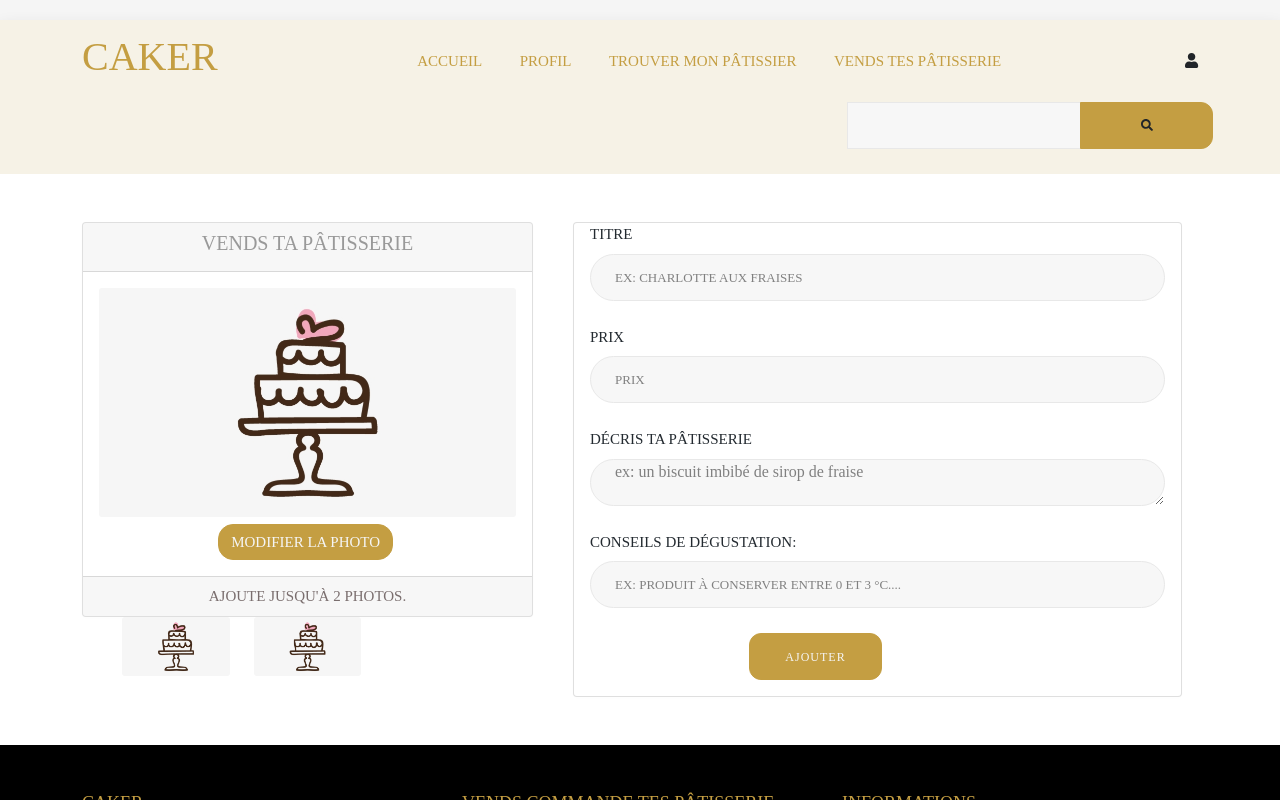
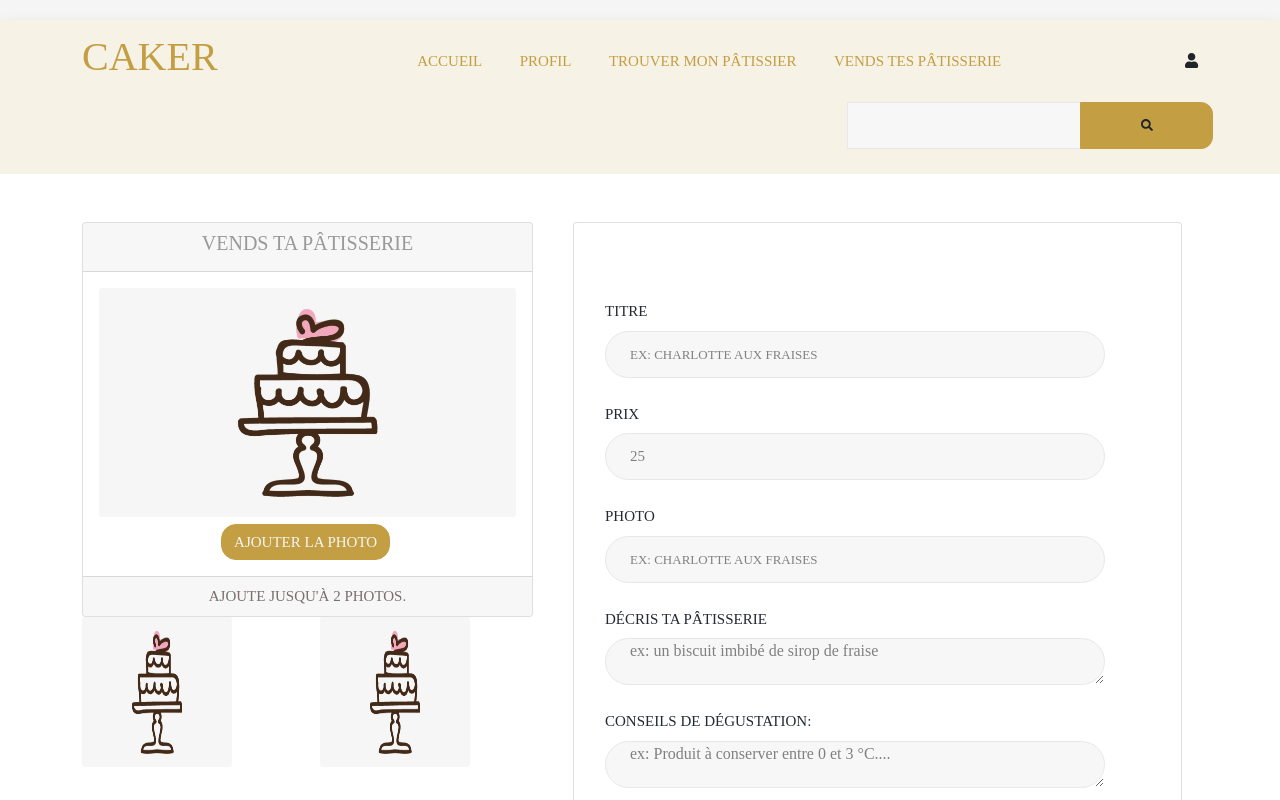
Before and after one commit to Meriambm93/caker_project, a Next.js app in the folder caker/: page /vendsTesPatisserie in a window 1280 px wide. Shown: the top 800 px of the page. Built offline with nearby package versions, Linux system fonts and the light colour scheme.

Commit message:
feat: modify SignUP VendsTesPatisserie shop1 Card

```diff
--- a/caker/src/components/Card.jsx
+++ b/caker/src/components/Card.jsx
@@ -8,7 +8,7 @@ const Card = (props) => {
 
   return (
     <div className="col-md-4">
-      <div className="card mb-4 product-wap rounded-0">
+      <div className="card mb-4 product-wap rounded-0 mx-1">
         <div className="card rounded-0">
           <Image src={src} alt="image" {...otherProps} />
           <div className="card-img-overlay rounded-0 product-overlay d-flex align-items-center justify-content-center">
--- a/caker/src/components/VendsTesPatisserie.jsx
+++ b/caker/src/components/VendsTesPatisserie.jsx
@@ -1,8 +1,54 @@
 import Button from "./Button"
 import Image from "next/dist/client/image"
 import cake from "../assets/images/cake.png"
-import FormInput from "./FormInput"
+//import FormInput from "./FormInput"
+import { Field, Formik } from "formik"
+import * as yup from "yup"
+import { useCallback } from "react"
+import axios from "axios"
+
+const validationSchema = yup.object().shape({
+  name: yup.string().required().min(1).max(120),
+  price: yup
+    .number()
+    .test(
+      "maxDigitsAfterDecimal",
+      "number field must have 2 digits after decimal or less",
+      (number) => /^\d+(\.\d{1,2})?$/.test(number),
+    )
+    .min(1)
+    .required(),
+  mainPicture: yup.string().max(125).required(),
+  secondaryPicture: yup.string().max(125),
+  shop_id: yup.number().integer().min(1).required(),
+})
 const ContentVends = () => {
+  const initialValues = {
+    name: "",
+    price: 25,
+    mainPicture: "",
+    secondaryPicture: "",
+    shop_id: 2,
+  }
+  /*const handleFormSubmit = useCallback((values) => {
+    console.log("submited", values)
+  }, [])*/
+  const handleFormSubmit = useCallback(async (values, actions) => {
+    try {
+      await axios.post("http://localhost:5000/product", {
+        name: values.name,
+        price: values.price,
+        mainPicture: values.mainPicture,
+        secondaryPicture: values.secndaryPicture,
+        shop_id: values.shop_id,
+      })
+      actions.resetForm()
+      alert("success!")
+    } catch (err) {
+      actions.setErrors({ form: "une erreur" })
+    }
+  }, [])
+
   return (
     <section className="bg-white">
       <div className="container pb-5">
@@ -16,8 +62,9 @@ const ContentVends = () => {
                 <Image className="card-img img-fluid" src={cake} alt="" />
                 <div className="media-body ml-4">
                   <label className="avatar btn btn-outline-primary">
-                    modifier la photo
-                    <Button
+                    ajouter la photo
+                    <a
+                      href=""
                       type="file"
                       className="account-settings-fileinput"
                     />
@@ -31,57 +78,26 @@ const ContentVends = () => {
               </div>
             </div>
             <div className="row">
-              <div className="col-1 align-self-center">
-                <a
-                  href="#multi-item-example"
-                  role="button"
-                  data-bs-slide="prev"
-                >
-                  <i className="text-dark fas fa-chevron-left"></i>
-                  <span className="sr-only">Previous</span>
-                </a>
-              </div>
-              <div
-                id="multi-item-example"
-                className="col-10 carousel slide carousel-multi-item"
-                data-bs-ride="carousel"
-              >
-                <div
-                  className="carousel-inner product-links-wap"
-                  role="listbox"
-                >
-                  <div className="carousel-item active">
-                    <div className="row">
-                      <div className="col-4">
+              <div className="col-6">
                 <a href="#">
                   <Image
                     className="card-img img-fluid text-center"
                     src={cake}
                     alt=""
+                    width={150}
+                    height={150}
                   />
                 </a>
               </div>
-                      <div className="col-4">
+              <div className="col-6">
                 <a href="#">
                   <Image
                     className="card-img img-fluid"
                     src={cake}
                     alt=""
+                    width={150}
+                    height={150}
                   />
-                        </a>
-                      </div>
-                    </div>
-                  </div>
-                </div>
-              </div>
-              <div className="col-1 align-self-center">
-                <a
-                  href="#multi-item-example"
-                  role="button"
-                  data-bs-slide="next"
-                >
-                  <i className="text-dark fas fa-chevron-right"></i>
-                  <span className="sr-only">Next</span>
                 </a>
               </div>
             </div>
@@ -89,24 +105,38 @@ const ContentVends = () => {
 
           <div className="col-lg-7 mt-5">
             <div className="card mx-3">
+              <Formik
+                validationSchema={validationSchema}
+                initialValues={initialValues}
+                onSubmit={handleFormSubmit}
+              >
+                {({ handleSubmit }) => (
+                  <form onSubmit={handleSubmit} className="form-v100">
                     <div className="form-group mx-3">
                       <label className="form-label d-block">Titre</label>
-                <FormInput
+                      <Field
                         type="text"
-                  className="form-control"
-                  aria-describedby="text"
+                        name="name"
+                        className="form-control d-block"
                         placeholder="ex: charlotte aux fraises"
                       />
                       <label className="form-label d-block">Prix</label>
-                <FormInput
+                      <Field
+                        name="price"
                         type="number"
                         min="0"
                         step=".01"
                         className="form-control d-block"
-                  aria-describedby="number"
                         placeholder="Prix"
                         id="setPrice"
                         pattern="^\d*(\.\d{0,2})?$"
+                      />
+                      <label className="form-label d-block">photo</label>
+                      <Field
+                        type="text"
+                        name="mainPicture"
+                        className="form-control d-block"
+                        placeholder="ex: charlotte aux fraises"
                       />
                       <label className="form-label d-block">
                         Décris ta pâtisserie
@@ -117,26 +147,22 @@ const ContentVends = () => {
                       <label className="form-label d-block">
                         Conseils de dégustation:
                       </label>
-                <FormInput
-                  type="text"
-                  className="form-control"
-                  aria-describedby="text"
-                  placeholder="ex: Produit à conserver entre 0 et 3 °C...."
-                />
+                      <textarea className="form-control fs-6" row="5">
+                        ex: Produit à conserver entre 0 et 3 °C....
+                      </textarea>
                     </div>
-              <FormInput
-                type="hidden"
-                name="product-title"
-                value="Activewear"
-              />
+                    <Field type="hidden" name="shop_id" />
                     <div className="row"></div>
                     <div className="row pb-3">
                       <div className="col-10 text-center ">
-                  <Button type="submit" name="submit" value="buy">
+                        <Button type="submit" name="submit">
                           Ajouter
                         </Button>
                       </div>
                     </div>
+                  </form>
+                )}
+              </Formik>
             </div>
           </div>
         </div>
--- a/caker/styles/signUp.css
+++ b/caker/styles/signUp.css
@@ -80,6 +80,9 @@ form {
   padding-top: 77px;
   padding-right: 60px;
   padding-left: 15px;
+}
+.form-v100 {
+  width: 100%;
 }
 
 h3 {
```
Also changed, not shown: caker/src/components/Shop1.jsx (+18 -14 lines), caker/src/components/SignUp.jsx (+9 -5 lines). Lines whose indentation alone changed are shown as unchanged.
